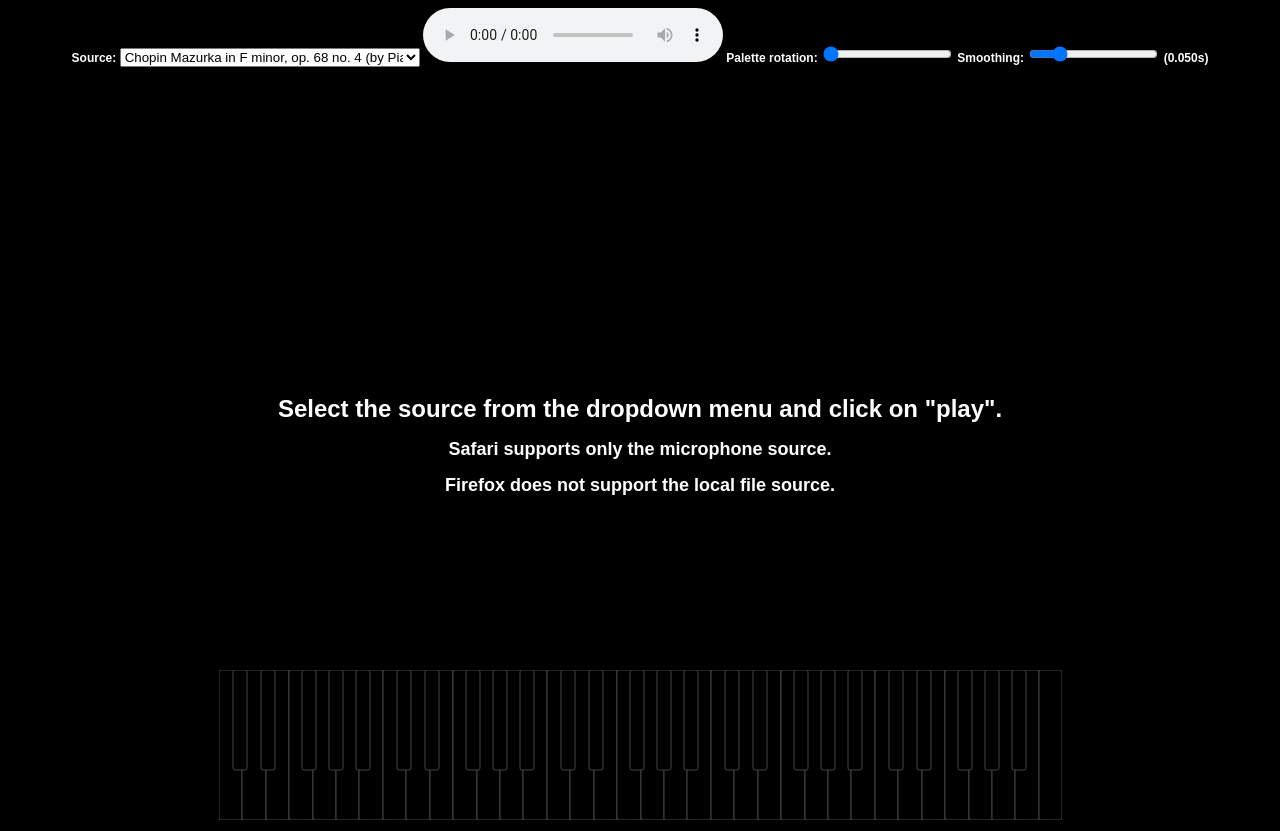
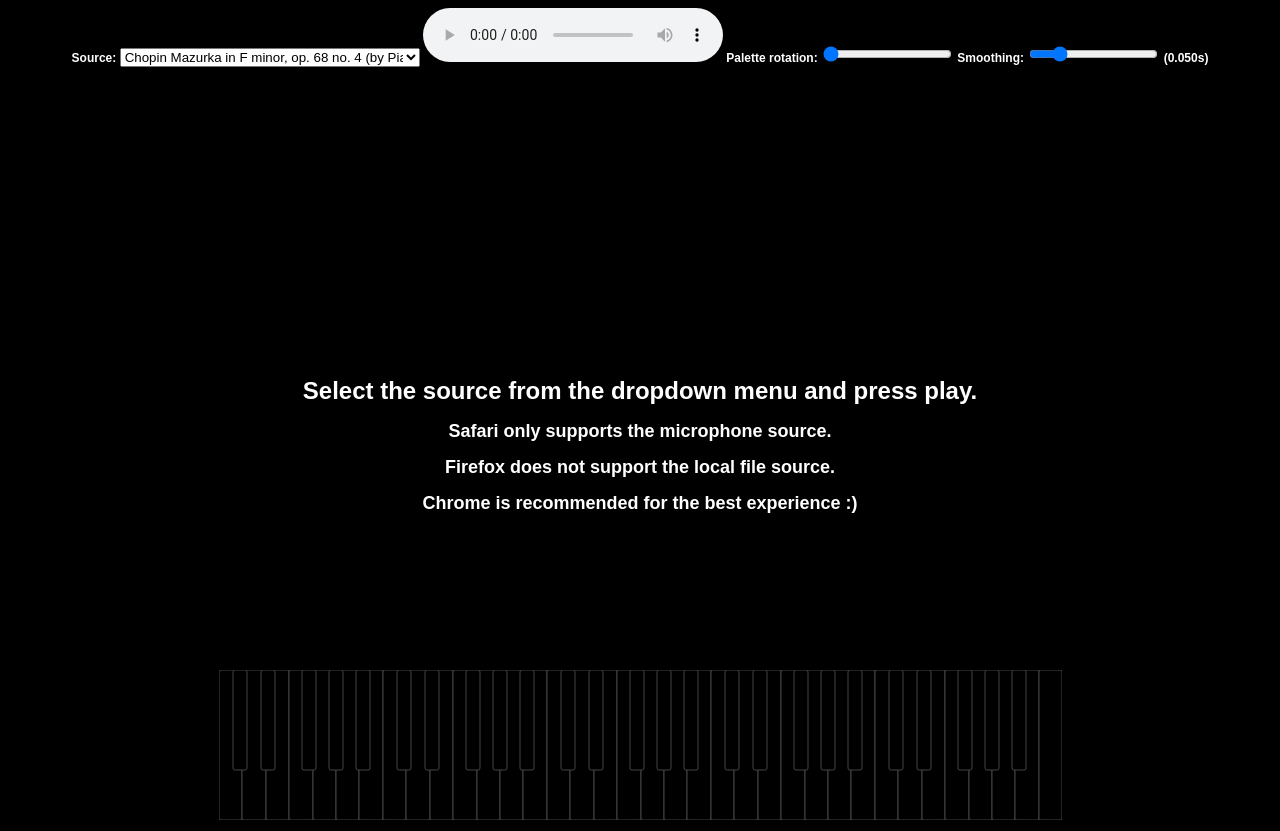
Before and after one commit to creaktive/pianolizer, a website: page index.html in a window 1280 px wide. Drawn offline with Linux system fonts and the light colour scheme.

Commit message:
copy improvement

```diff
--- a/index.html
+++ b/index.html
@@ -66,9 +66,10 @@
     </div>
     <div id="pianolizer">
       <div id="help">
-        <h1>Select the source from the dropdown menu and click on "play".</h1>
-        <h2>Safari supports only the microphone source.</h2>
+        <h1>Select the source from the dropdown menu and press play.</h1>
+        <h2>Safari only supports the microphone source.</h2>
         <h2>Firefox does not support the local file source.</h2>
+        <h2>Chrome is recommended for the best experience :)</h2>
       </div>
       <canvas id="spectrogram"></canvas>
       <br>
```
